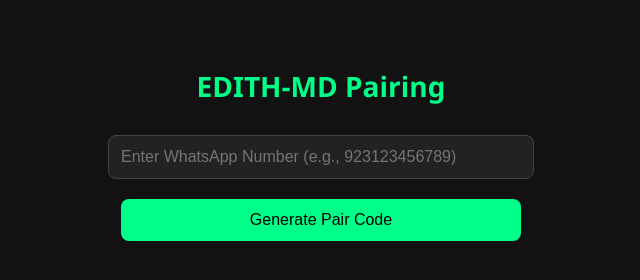
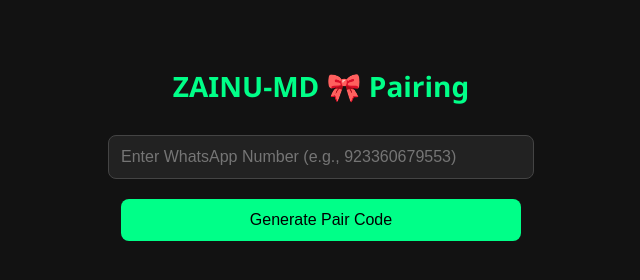
Before and after one commit to zainumd/ZAINU-MD-PAIR, a website: page pair.html in a window 1280 px wide. Shown: the whole page, without its empty margins (319-959 px from the left). Drawn offline with Linux system fonts and the light colour scheme.

Commit message:
Update pair.html

```diff
--- a/pair.html
+++ b/pair.html
@@ -55,9 +55,9 @@
 </head>
 <body>
 
-  <h1>EDITH-MD Pairing</h1>
+  <h1>ZAINU-MD 🎀 Pairing</h1>
 
-  <input type="text" id="number" placeholder="Enter WhatsApp Number (e.g., 923123456789)" />
+  <input type="text" id="number" placeholder="Enter WhatsApp Number (e.g., 923360679553)" />
   <button onclick="getCode()">Generate Pair Code</button>
 
   <div id="result" class="output" style="display:none;"></div>
```
